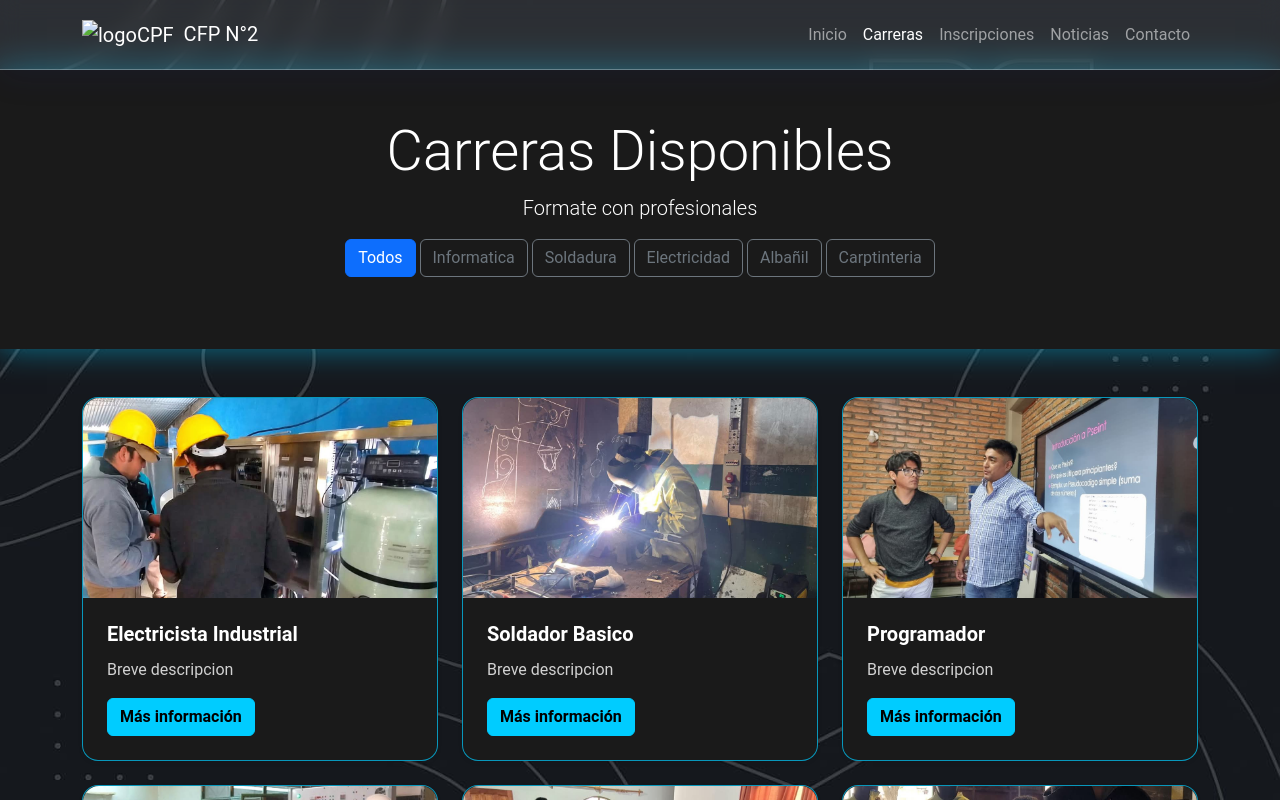
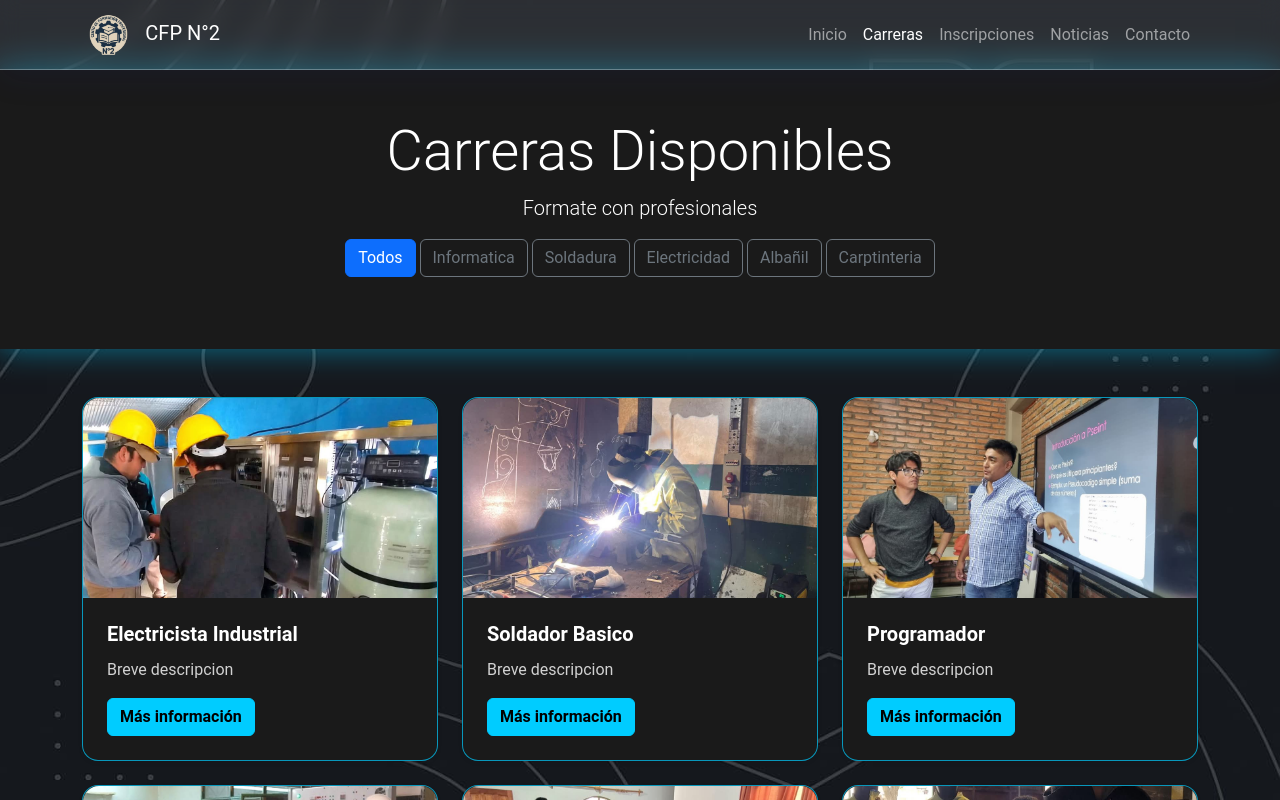
Before and after one commit to Eliseo32/CPFN2, a plain HTML site: page carreras.html in a window 1280 px wide. Shown: the top 800 px of the page. Drawn offline with nearby package versions, Linux system fonts and the light colour scheme.

Commit message:
carga bg

```diff
--- a/assets/css/layout/layout.css
+++ b/assets/css/layout/layout.css
@@ -1,7 +1,7 @@
 body {
   font-family: var(--font-principal);
   /* background-color: #212529;  <-- Puedes comentar o eliminar esta línea si la imagen cubre todo */
-  background-image: url('/img/bg\ body.jpeg'); /* Reemplaza con la ruta a tu imagen */
+  background-image: url('bg\ body.jpeg'); /* Reemplaza con la ruta a tu imagen */
   background-size: cover; /* Asegura que la imagen cubra todo el body sin dejar espacios */
   background-position: center center; /* Centra la imagen */
   background-repeat: no-repeat; /* Evita que la imagen se repita */
--- a/assets/css/pages/home.css
+++ b/assets/css/pages/home.css
@@ -1,5 +1,5 @@
 .hero-section {
-  background: url('img/hero.jpeg') center center / cover no-repeat;
+  background: url('/img/hero.jpeg') center center / cover no-repeat;
   background-color: rgba(0, 0, 0, 0.2);
   background-blend-mode: overlay;
   min-height: 100vh;
--- a/carreras.html
+++ b/carreras.html
@@ -13,7 +13,7 @@
   <!-- Navbar -->
   <nav class="navbar navbar-expand-lg navbar-dark navbar-glass sticky-top">
     <div class="container">
-      <a class="navbar-brand" href="index.html"> <img src="/assets/img/logo.png" alt="logoCPF">CFP N°2</a>
+      <a class="navbar-brand" href="index.html"> <img src="img/logo.png" alt="logoCPF">CFP N°2</a>
       <button class="navbar-toggler" type="button" data-bs-toggle="collapse" data-bs-target="#navbarNav">
         <span class="navbar-toggler-icon"></span>
       </button>
```
Also changed, not shown: contacto.html (+1 -1 lines), inscripciones.html (+1 -1 lines), noticias.html (+1 -1 lines), assets/css/layout/bg body.jpeg (renamed from img/bg body.jpeg).
